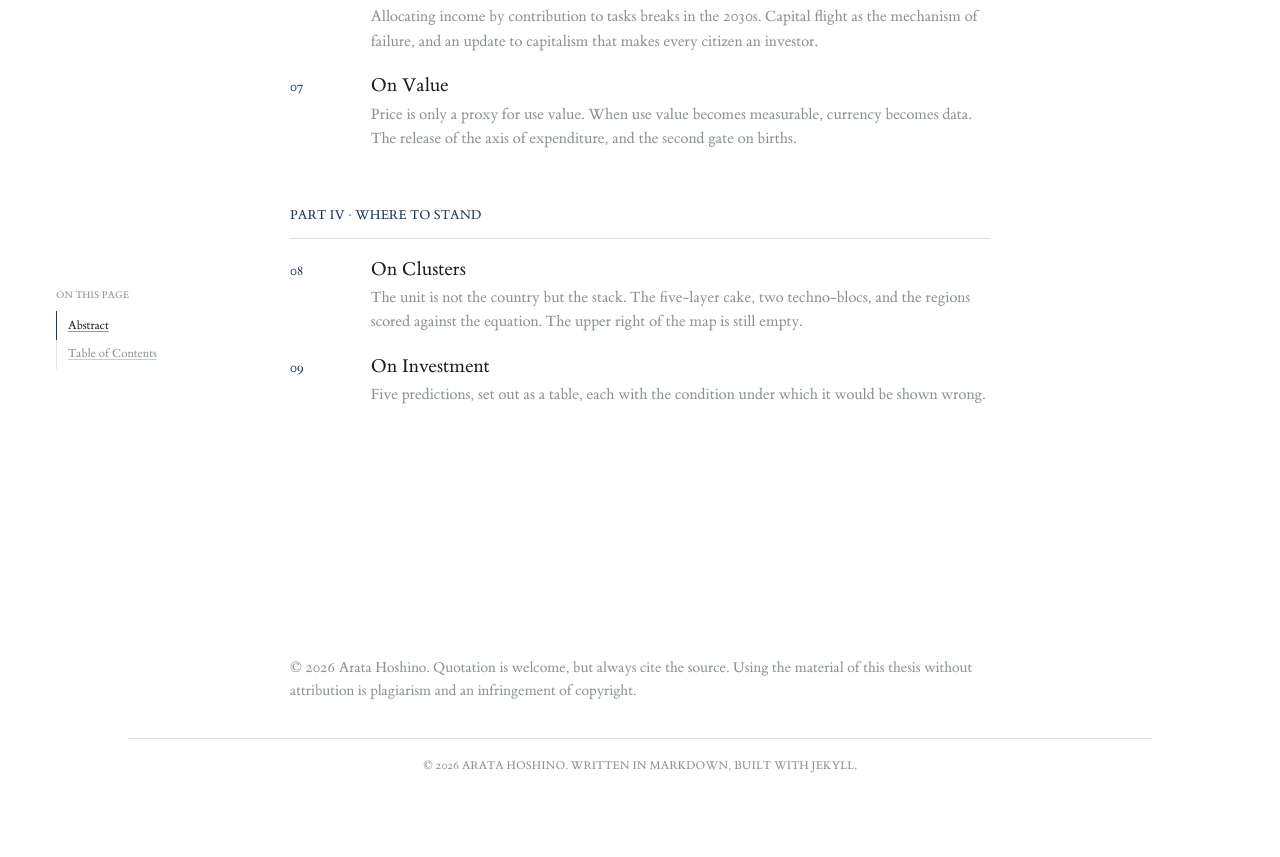
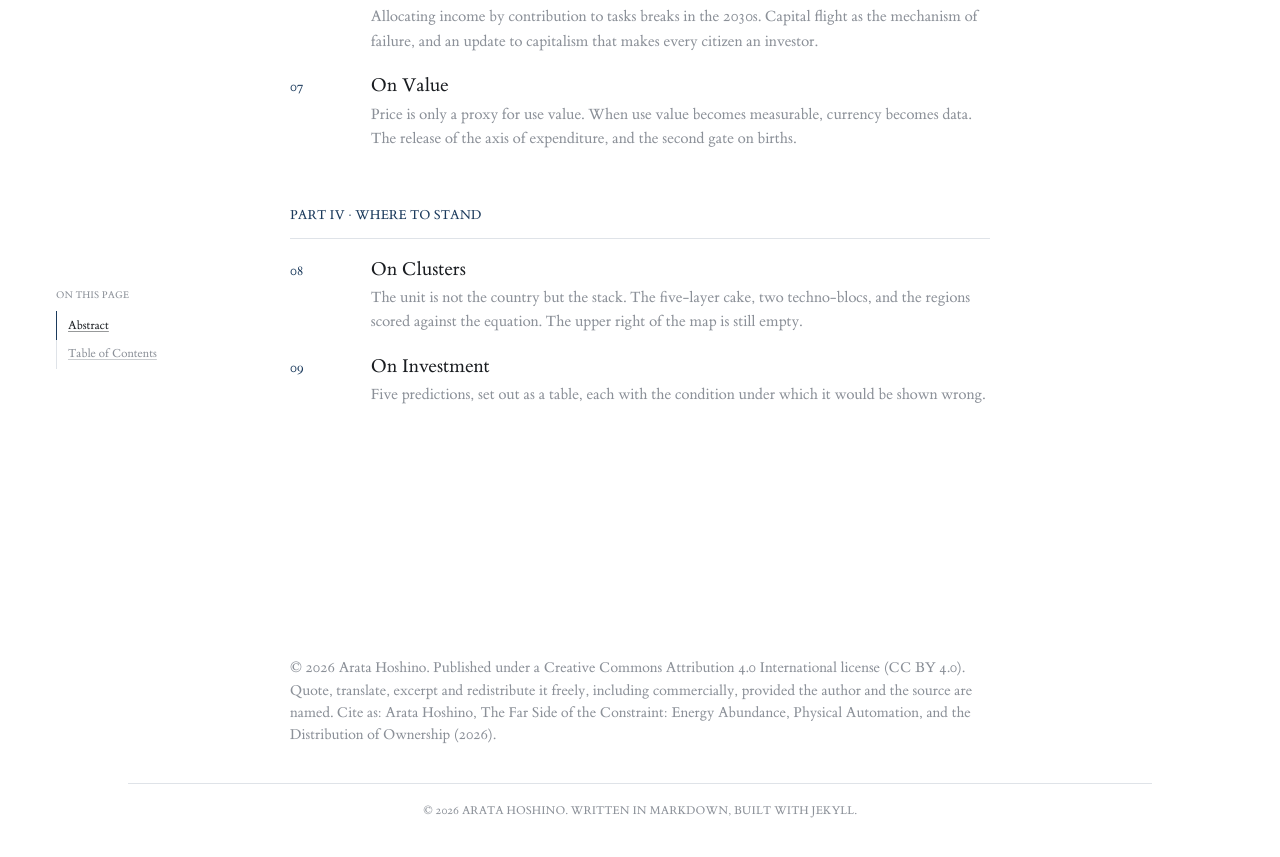
Before and after one commit to arata-hoshino/arata-hoshino.github.io, a Jekyll site: the page built from index.md, in a window 1280 px wide and 900 px high, scrolled down 2858 px. Shown: the top 857 px of the window. Built offline with Jekyll 4.4.1, drawn with Linux system fonts in a browser that asks for light colours.

Commit message:
Put the thesis under CC BY 4.0 in the closing notice
The notice now names the licence and gives the citation. The draft the
contents page is generated from carries the same line, so a rebuild keeps
it rather than reverting to the old one.

Co-Authored-By: Claude Opus 5 <noreply@anthropic.com>

```diff
--- a/index.md
+++ b/index.md
@@ -140,6 +140,8 @@ fortunes turn over in a matter of months.
 </div>
 
 <div class="endnote">
-  © 2026 Arata Hoshino. Quotation is welcome, but always cite the source. Using the material of
-  this thesis without attribution is plagiarism and an infringement of copyright.
+  © 2026 Arata Hoshino. Published under a Creative Commons Attribution 4.0 International license
+  (CC BY 4.0). Quote, translate, excerpt and redistribute it freely, including commercially,
+  provided the author and the source are named. Cite as: Arata Hoshino, The Far Side of the
+  Constraint: Energy Abundance, Physical Automation, and the Distribution of Ownership (2026).
 </div>
```
